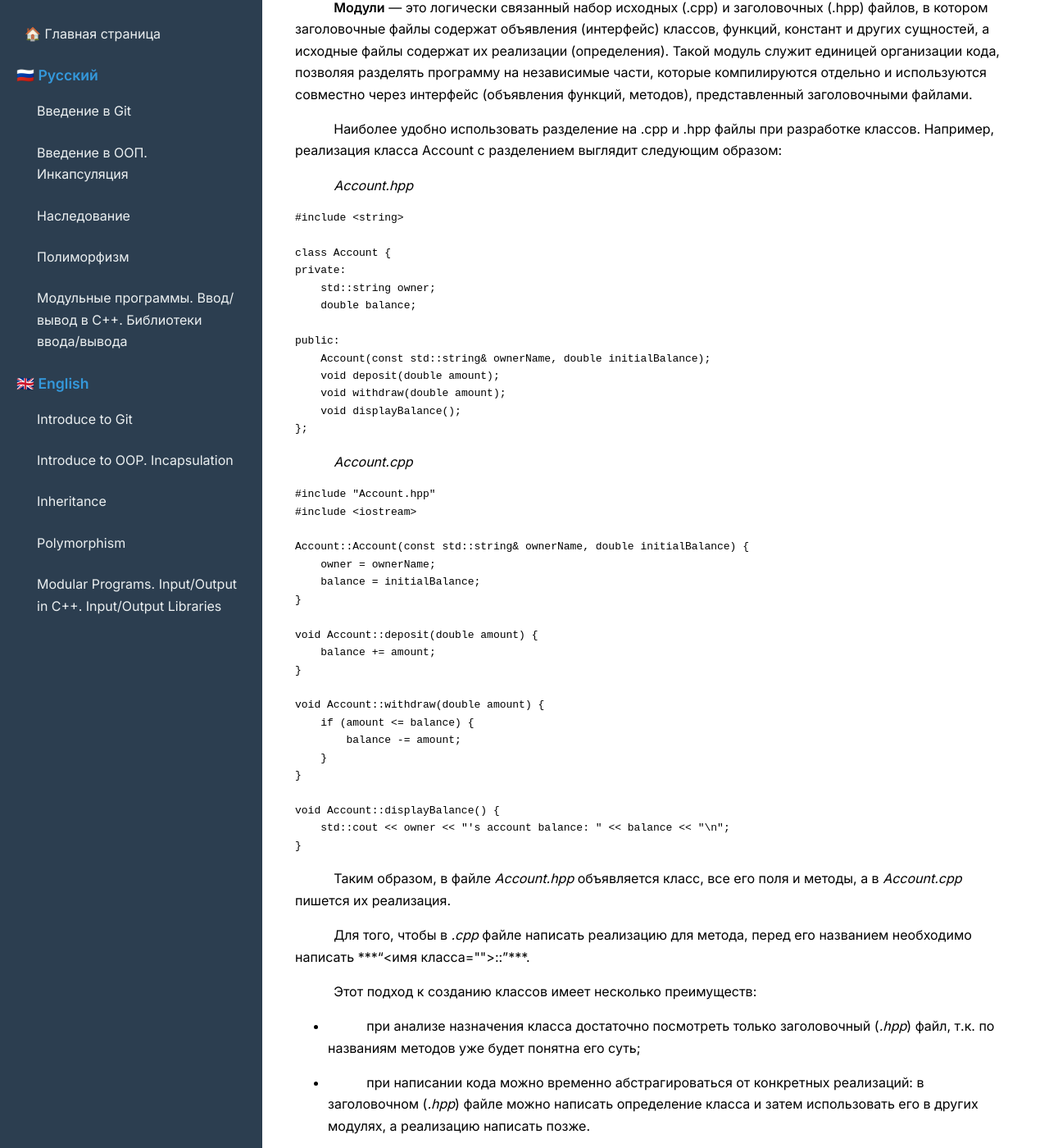
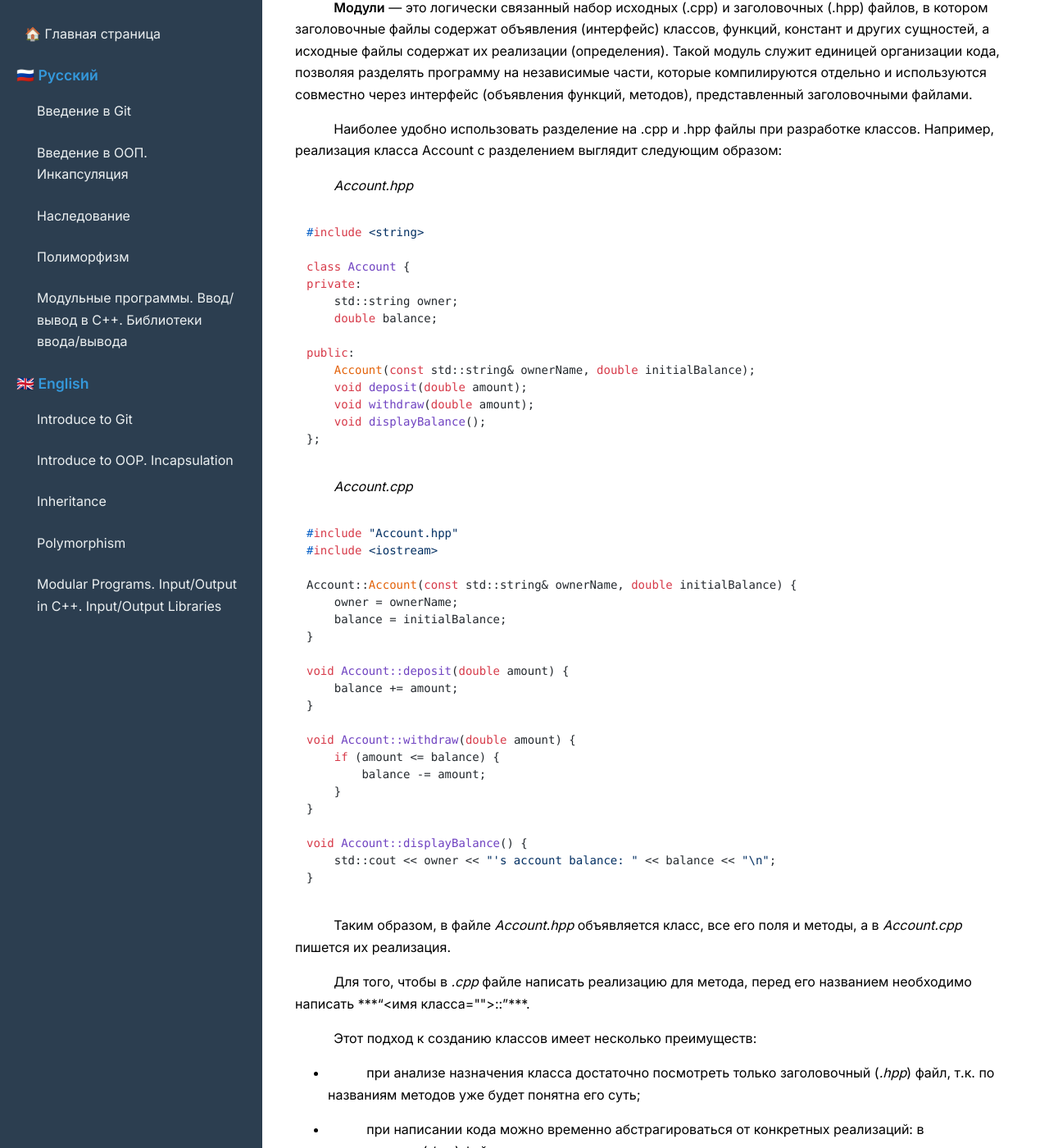
Before and after one commit to maryshev3/object-oriented-programming, a Jekyll site: the page built from ru/io-streams.md, in a window 1280 px wide and 1400 px high, scrolled down 252 px. Shown: the whole window at 82% size. Built offline with Jekyll 4.4.1, drawn with Linux system fonts in a browser that asks for light colours; nearby versions of some CDN libraries; a script that is not in the unit is left out; some of the changed text lies outside the part shown.

Commit message:
color in code fragments

```diff
--- a/_config.yml
+++ /dev/null
@@ -1,5 +0,0 @@
-markdown: kramdown
-highlighter: rouge
-
-kramdown:
-  syntax_highlighter: rouge
--- a/_layouts/default.html
+++ b/_layouts/default.html
@@ -6,6 +6,7 @@
     <title>{{ page.title }}</title>
     <link rel="stylesheet" href="{{ '/assets/css/style.css' | relative_url }}">
     <link href="https://fonts.googleapis.com/css2?family=Inter:wght@400;500;600&display=swap" rel="stylesheet">
+    <link rel="stylesheet" href="https://cdnjs.cloudflare.com/ajax/libs/highlight.js/11.8.0/styles/github.min.css">
 </head>
 <body>
     {% include navigation.html %}
--- a/assets/css/style.css
+++ b/assets/css/style.css
@@ -107,3 +107,27 @@ body {
 p {
     text-indent: 1.25cm;
 }
+
+/* Стили для блоков кода */
+pre {
+    margin: 20px 0;
+    border-radius: 4px;
+    overflow-x: auto;
+}
+
+pre code {
+    display: block;
+    padding: 15px;
+    line-height: 1.5;
+    font-size: 14px;
+    font-family: 'JetBrains Mono', 'Fira Code', Consolas, monospace;
+}
+
+/* Для инлайн-кода */
+code {
+    font-family: 'JetBrains Mono', 'Fira Code', Consolas, monospace;
+    background-color: #f8f9fa;
+    padding: 2px 6px;
+    border-radius: 3px;
+    font-size: 0.95em;
+}
```
Also changed, not shown: other parts of _layouts/default.html (+27 -0 lines).
